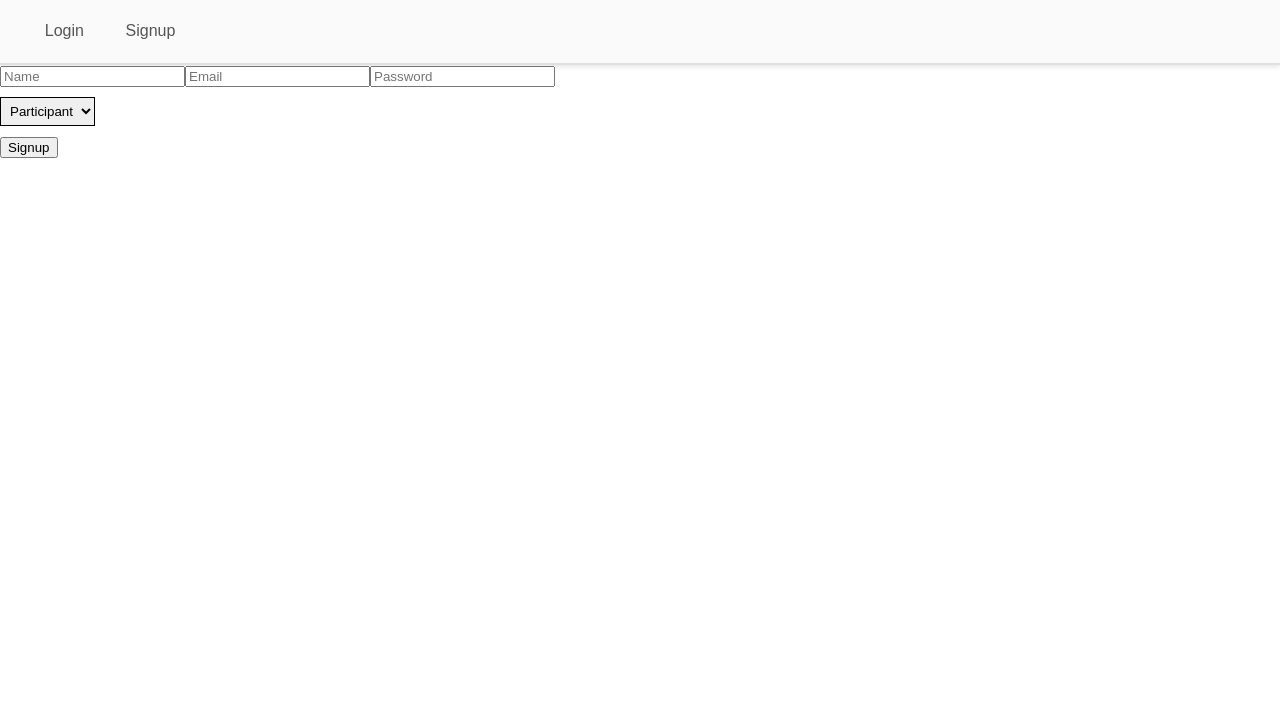
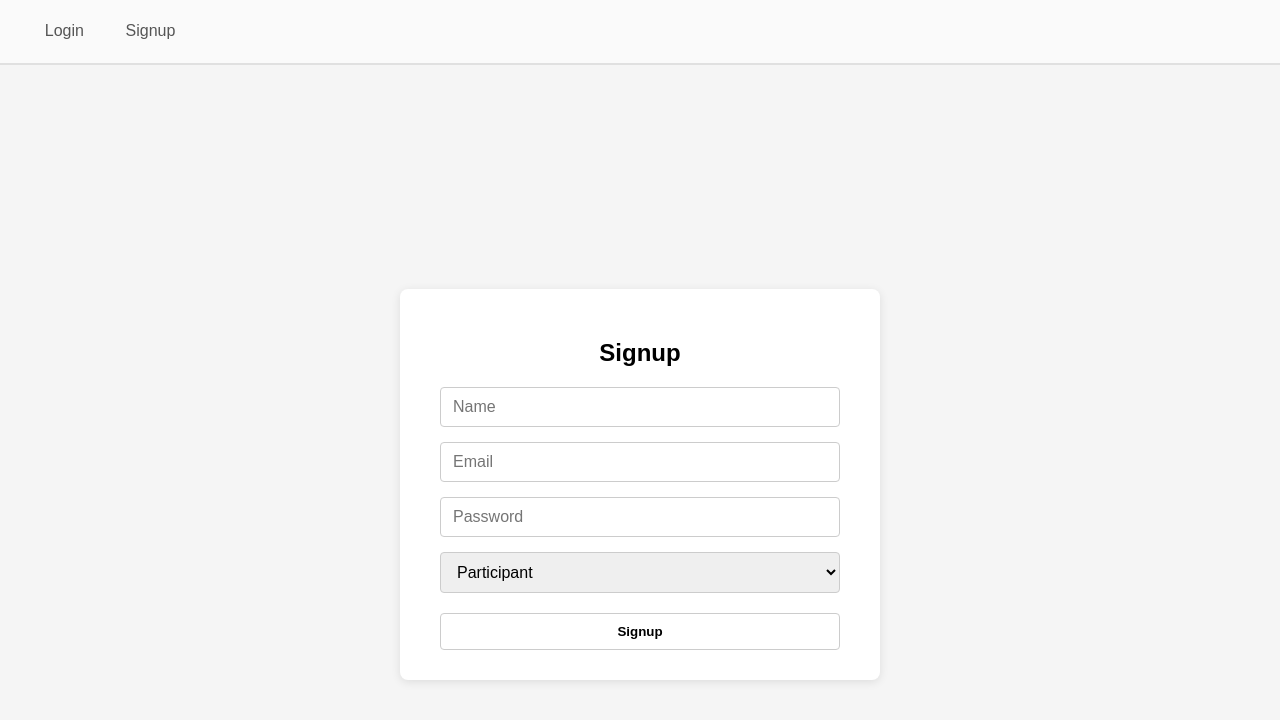
Before and after one commit to haroon06d/event-management-app, a React (Create React App) app: page /signup in a window 1280 px wide. Shown: the top 720 px of the page. Built offline with nearby package versions, Linux system fonts and the light colour scheme.

Commit message:
Update UI layout of login page and signup page

```diff
--- a/src/pages/Login.tsx
+++ b/src/pages/Login.tsx
@@ -22,13 +22,76 @@ const Login = () => {
 		}
 	};
 
+	const pageStyle: React.CSSProperties = {
+		display: "flex",
+		justifyContent: "center",
+		alignItems: "center",
+		minHeight: "100vh",
+		backgroundColor: "#f5f5f5",
+		fontFamily: "Arial, sans-serif",
+		padding: "20px",
+	};
+
+	const formStyle: React.CSSProperties = {
+		backgroundColor: "#fff",
+		padding: "30px 40px",
+		borderRadius: "8px",
+		boxShadow: "0 2px 10px rgba(0,0,0,0.1)",
+		display: "flex",
+		flexDirection: "column",
+		width: "100%",
+		maxWidth: "400px",
+	};
+
+	const inputStyle: React.CSSProperties = {
+		padding: "10px 12px",
+		marginBottom: "15px",
+		borderRadius: "4px",
+		border: "1px solid #ccc",
+		fontSize: "16px",
+	};
+
+	const buttonStyle: React.CSSProperties = {
+		padding: "10px 15px",
+		borderRadius: "4px",
+		border: "1px solid #ccc",
+		backgroundColor: "#fff",
+		color: "#000",
+		fontWeight: "bold",
+		cursor: "pointer",
+		transition: "background-color 0.2s",
+	};
 
 	return (
-		<form onSubmit={handleSubmit}>
-			<input placeholder="Email" value={email} onChange={(e) => setEmail(e.target.value)} />
-			<input type="password" placeholder="Password" value={password} onChange={(e) => setPassword(e.target.value)} />
-			<button type="submit">Login</button>
-		</form>
+		<div style={pageStyle}>
+			<form style={formStyle} onSubmit={handleSubmit}>
+				<h2 style={{ textAlign: "center", marginBottom: "20px" }}>Login</h2>
+				<input
+					style={inputStyle}
+					type="email"
+					placeholder="Email"
+					value={email}
+					onChange={(e) => setEmail(e.target.value)}
+					required
+				/>
+				<input
+					style={inputStyle}
+					type="password"
+					placeholder="Password"
+					value={password}
+					onChange={(e) => setPassword(e.target.value)}
+					required
+				/>
+				<button
+					type="submit"
+					style={buttonStyle}
+					onMouseEnter={(e) => (e.currentTarget.style.backgroundColor = "#e0e0e0")}
+					onMouseLeave={(e) => (e.currentTarget.style.backgroundColor = "#fff")}
+				>
+					Login
+				</button>
+			</form>
+		</div>
 	);
 };
 
--- a/src/pages/Signup.tsx
+++ b/src/pages/Signup.tsx
@@ -19,37 +19,96 @@ const Signup = () => {
 		}
 	};
 
+	const pageStyle: React.CSSProperties = {
+		display: "flex",
+		justifyContent: "center",
+		alignItems: "center",
+		minHeight: "100vh",
+		backgroundColor: "#f5f5f5",
+		fontFamily: "Arial, sans-serif",
+		padding: "20px",
+	};
+
+	const formStyle: React.CSSProperties = {
+		backgroundColor: "#fff",
+		padding: "30px 40px",
+		borderRadius: "8px",
+		boxShadow: "0 2px 10px rgba(0,0,0,0.1)",
+		display: "flex",
+		flexDirection: "column",
+		width: "100%",
+		maxWidth: "400px",
+	};
+
+	const inputStyle: React.CSSProperties = {
+		padding: "10px 12px",
+		marginBottom: "15px",
+		borderRadius: "4px",
+		border: "1px solid #ccc",
+		fontSize: "16px",
+	};
+
+	const selectStyle: React.CSSProperties = {
+		...inputStyle,
+		marginBottom: "20px",
+	};
+
+	const buttonStyle: React.CSSProperties = {
+		padding: "10px 15px",
+		borderRadius: "4px",
+		border: "1px solid #ccc",
+		backgroundColor: "#fff",
+		color: "#000",
+		fontWeight: "bold",
+		cursor: "pointer",
+		transition: "background-color 0.2s",
+	};
+
 	return (
-		<form onSubmit={handleSubmit}>
+		<div style={pageStyle}>
+			<form style={formStyle} onSubmit={handleSubmit}>
+				<h2 style={{ textAlign: "center", marginBottom: "20px" }}>Signup</h2>
 				<input
+					style={inputStyle}
 					placeholder="Name"
 					value={name}
 					onChange={(e) => setName(e.target.value)}
+					required
 				/>
 				<input
+					style={inputStyle}
+					type="email"
 					placeholder="Email"
 					value={email}
 					onChange={(e) => setEmail(e.target.value)}
+					required
 				/>
 				<input
+					style={inputStyle}
 					type="password"
 					placeholder="Password"
 					value={password}
 					onChange={(e) => setPassword(e.target.value)}
+					required
 				/>
-
 				<select
 					value={role}
 					onChange={(e) => setRole(e.target.value)}
-				style={{ display: "block", margin: "10px 0", padding: "5px", border: "1px solid black" }}
+					style={selectStyle}
 				>
 					<option value="PARTICIPANT">Participant</option>
 					<option value="ADMIN">Admin</option>
 				</select>
-
-
-			<button type="submit">Signup</button>
+				<button
+					type="submit"
+					style={buttonStyle}
+					onMouseEnter={(e) => (e.currentTarget.style.backgroundColor = "#e0e0e0")}
+					onMouseLeave={(e) => (e.currentTarget.style.backgroundColor = "#fff")}
+				>
+					Signup
+				</button>
 			</form>
+		</div>
 	);
 };
 
```
Lines whose indentation alone changed are shown as unchanged.
